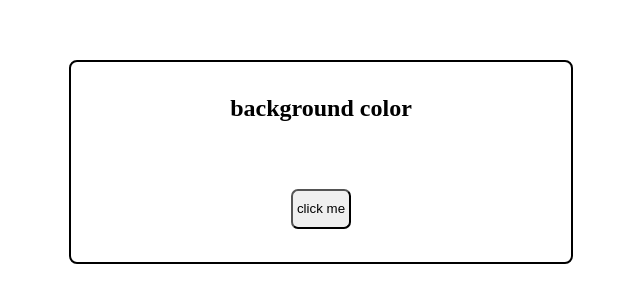
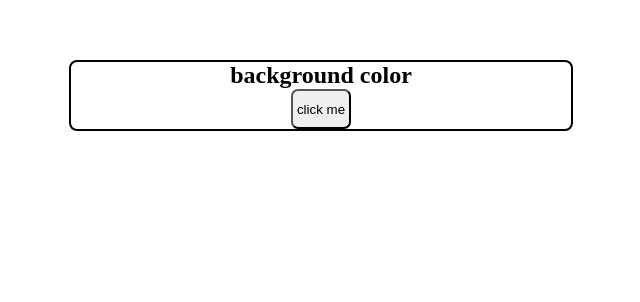
Before and after one commit to mickyash/ColorFlipper, a plain HTML site: page index.html in a window 1280 px wide. Shown: the part 140-442 px from the top of the page, without its empty margins (319-959 px from the left). Drawn offline with Linux system fonts and the light colour scheme.

Commit message:
new commit

```diff
--- a/style.css
+++ b/style.css
@@ -7,8 +7,8 @@
 
 
 .container {
-    height: 200px;
-    width: 500px;
+    max-height: 70%;
+    max-width: 500px;
     display: grid;
     place-items: center;
     border: 2px solid black;
```
